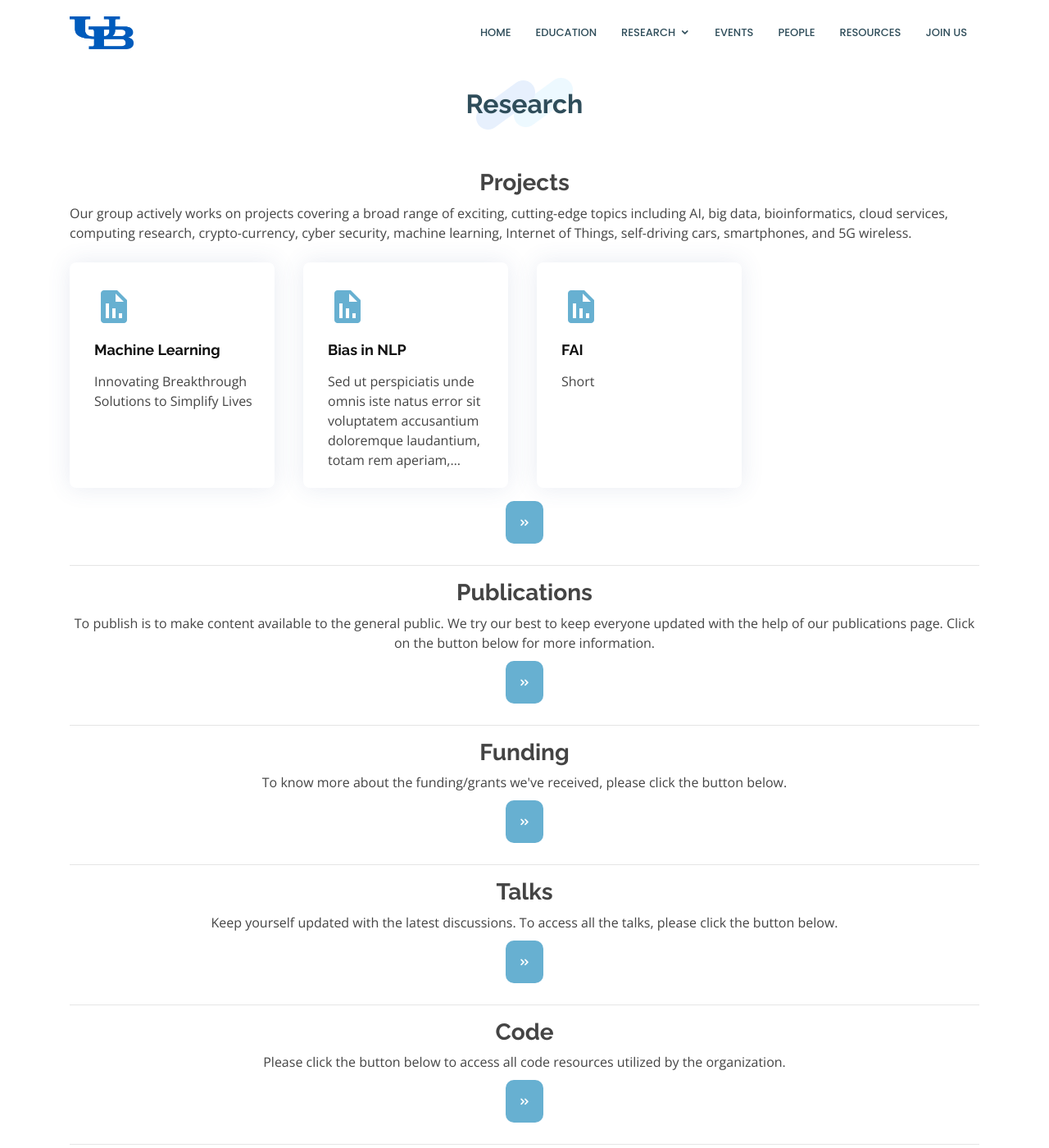
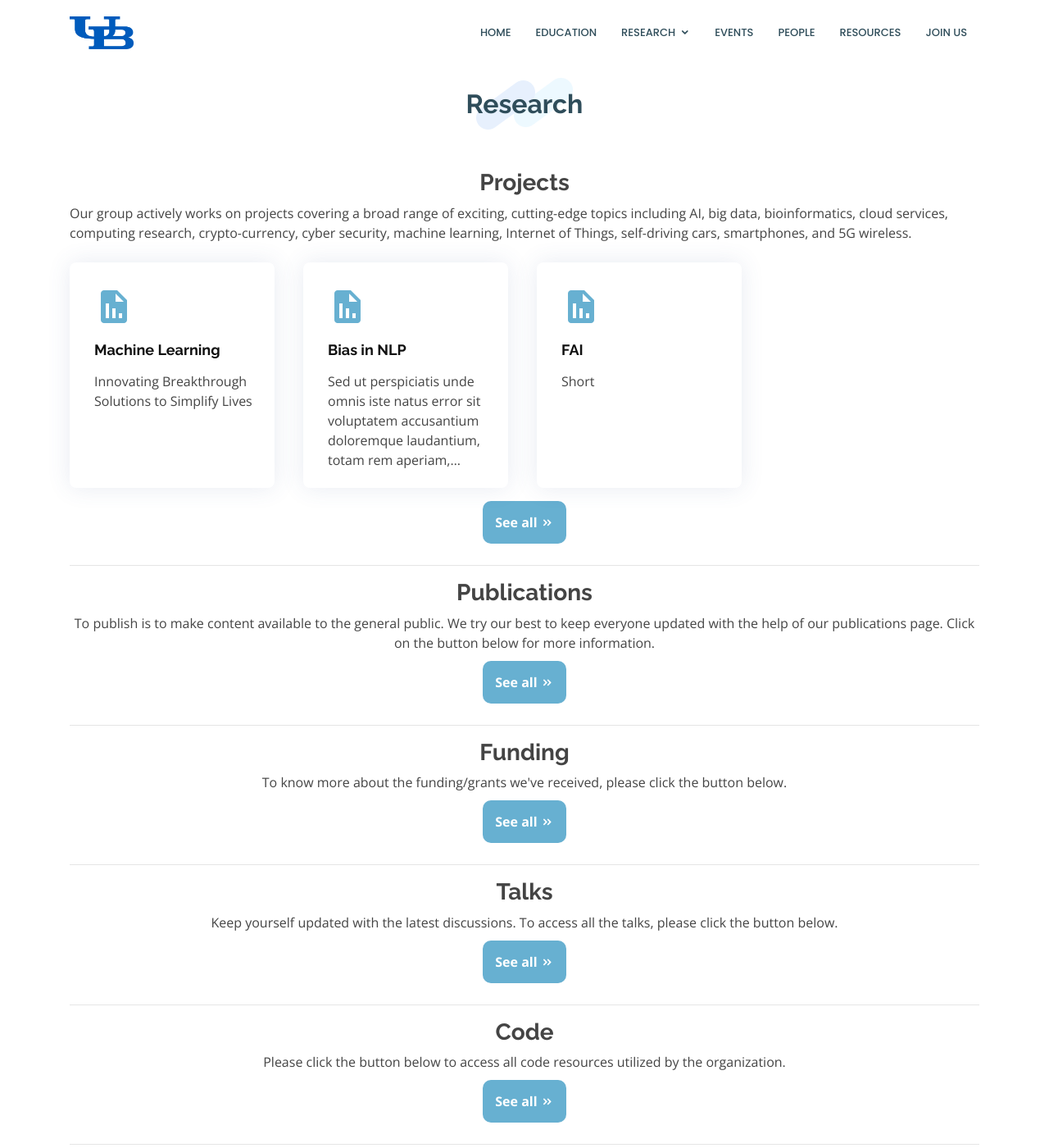
Before and after one commit to Mgeraci19/CS4SG.github.io, a Jekyll site: the page built from research.html, in a window 1280 px wide and 1400 px high. Shown: the whole window at 82% size. Built offline with Jekyll 4.4.1, drawn with Linux system fonts in a browser that asks for light colours.

Commit message:
Add files via upload

```diff
--- a/research.html
+++ b/research.html
@@ -25,31 +25,31 @@ title: Research
             <!-- -------------------------------->
         {% endfor %}
     </div>
-    <center><a href="\research_project.html" style="text-decoration:none; border-radius: 10px; background-color:#67b0d1; border:0px; color:#ffffff; font-weight: bold; padding:15px; text-align: center;"><i class="icofont-rounded-double-right"></i></a></center><br />
+    <center><a href="\research_project.html" style="text-decoration:none; border-radius: 10px; background-color:#67b0d1; border:0px; color:#ffffff; font-weight: bold; padding:15px; text-align: center;">See all&nbsp;<i class="icofont-rounded-double-right"></i></a></center><br />
 <hr />
 
 <!-- ----------------Publications---------------- -->
 <center><h3><b>Publications</b></h3>
 <p style="padding-bottom: 8px;">To publish is to make content available to the general public. We try our best to keep everyone updated with the help of our publications page. Click on the button below for more information.</p>
-<a href="\publications.html" style="text-decoration:none; border-radius: 10px; background-color:#67b0d1; border:0px; color:#ffffff; font-weight: bold; padding:15px; text-align: center;"><i class="icofont-rounded-double-right"></i></a></center><br />
+<a href="\publications.html" style="text-decoration:none; border-radius: 10px; background-color:#67b0d1; border:0px; color:#ffffff; font-weight: bold; padding:15px; text-align: center;">See all&nbsp;<i class="icofont-rounded-double-right"></i></a></center><br />
 <hr />
 
 <!-- ----------------Funding---------------- -->
 <center><h3><b>Funding</b></h3>
 <p style="padding-bottom: 8px;">To know more about the funding/grants we've received, please click the button below.</p>
-<a href="\funding.html" style="text-decoration:none; border-radius: 10px; background-color:#67b0d1; border:0px; color:#ffffff; font-weight: bold; padding:15px; text-align: center;"><i class="icofont-rounded-double-right"></i></a></center><br />
+<a href="\funding.html" style="text-decoration:none; border-radius: 10px; background-color:#67b0d1; border:0px; color:#ffffff; font-weight: bold; padding:15px; text-align: center;">See all&nbsp;<i class="icofont-rounded-double-right"></i></a></center><br />
 <hr />
 
 <!-- ----------------Talks---------------- -->
 <center><h3><b>Talks</b></h3>
 <p style="padding-bottom: 8px;">Keep yourself updated with the latest discussions. To access all the talks, please click the button below.</p>
-<a href="\talks.html" style="text-decoration:none; border-radius: 10px; background-color:#67b0d1; border:0px; color:#ffffff; font-weight: bold; padding:15px; text-align: center;"><i class="icofont-rounded-double-right"></i></a></center><br />
+<a href="\talks.html" style="text-decoration:none; border-radius: 10px; background-color:#67b0d1; border:0px; color:#ffffff; font-weight: bold; padding:15px; text-align: center;">See all&nbsp;<i class="icofont-rounded-double-right"></i></a></center><br />
 <hr />
 
 <!-- ----------------Code---------------- -->
 <center><h3><b>Code</b></h3>
 <p style="padding-bottom: 8px;">Please click the button below to access all code resources utilized by the organization.</p>
-<a href="\code.html" style="text-decoration:none; border-radius: 10px; background-color:#67b0d1; border:0px; color:#ffffff; font-weight: bold; padding:15px; text-align: center;"><i class="icofont-rounded-double-right"></i></a></center><br />
+<a href="\code.html" style="text-decoration:none; border-radius: 10px; background-color:#67b0d1; border:0px; color:#ffffff; font-weight: bold; padding:15px; text-align: center;">See all&nbsp;<i class="icofont-rounded-double-right"></i></a></center><br />
 <hr />
 
 </body>
```
